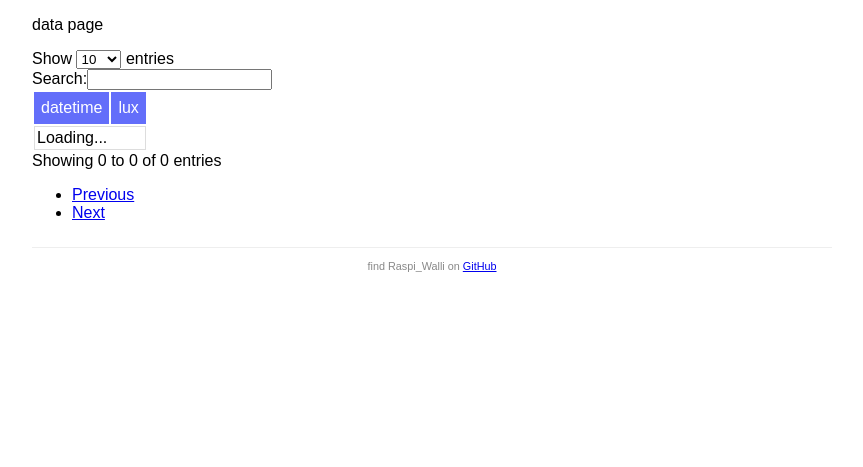
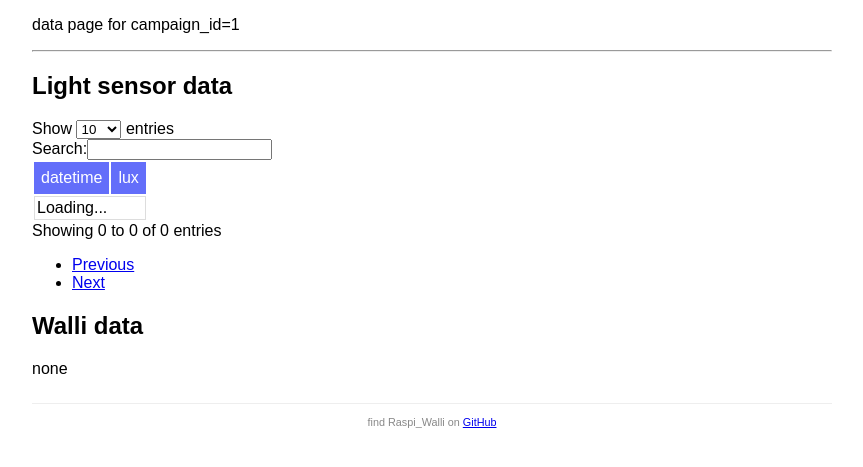
Before and after one commit to munich-ml/raspi_walli, a Python web app: template flask/templates/data.html in a window 1280 px wide. Shown: the part 46-513 px from the top of the page, without its empty margins (208-1071 px from the left). Run offline with Jinja, Linux system fonts and the light colour scheme; the template is opened without the code that fills it: most values are stand-ins (such as "Sample title", 1, 10 or a date in 2020); some libraries are stand-ins or nearby versions.

Commit message:
ajax DataTable with campaign_id filter

```diff
--- a/flask/templates/config.html
+++ b/flask/templates/config.html
@@ -1,7 +1,7 @@
 {% extends 'base.html' %}
 
 {% block content %}
-<h2>Config</h2>
+<h2>Wallbox config registers</h2>
 <table>
     <thead>
         <tr>
--- a/flask/templates/data.html
+++ b/flask/templates/data.html
@@ -1,8 +1,10 @@
 {% extends 'base.html' %}
 
 {% block content %}
-<p>data page</p>
-<table id="data" class="table table-striped">
+<p>data page for campaign_id={{campaign_id}}</p>
+<hr>
+<h2>Light sensor data</h2>
+<table id="light" class="table table-striped">
     <thead>
         <tr>
             <th>datetime</th>
@@ -12,16 +14,19 @@
     <tbody>
     </tbody>
 </table>
+<h2>Walli data</h2>
+<p>none</p>
+
 {% endblock %}
 
 {% block scripts %}
 <script>
     $(document).ready(function () {
-        $('#data').DataTable({
-            ajax: '/api/data',
+        $('#light').DataTable({
+            ajax: '/api/data/light/' + {{campaign_id}},
             columns: [
-                {data: 'datetime'},
-                {data: 'lux'}
+                {'data': 'datetime'},
+                {'data': 'lux'}
             ],
         });
     });
```
Also changed, not shown: flask/app.py (+12 -6 lines), 2 other files.
